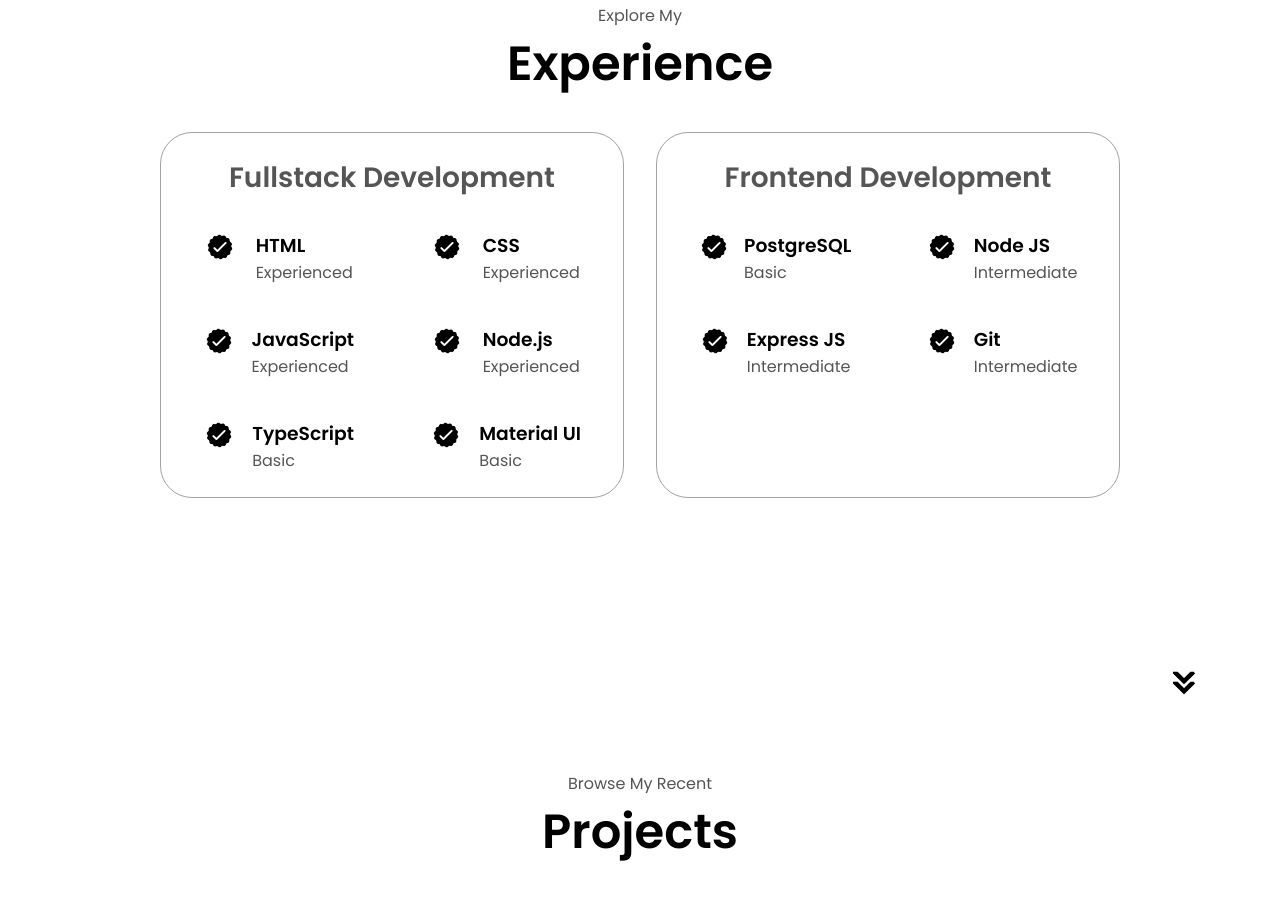
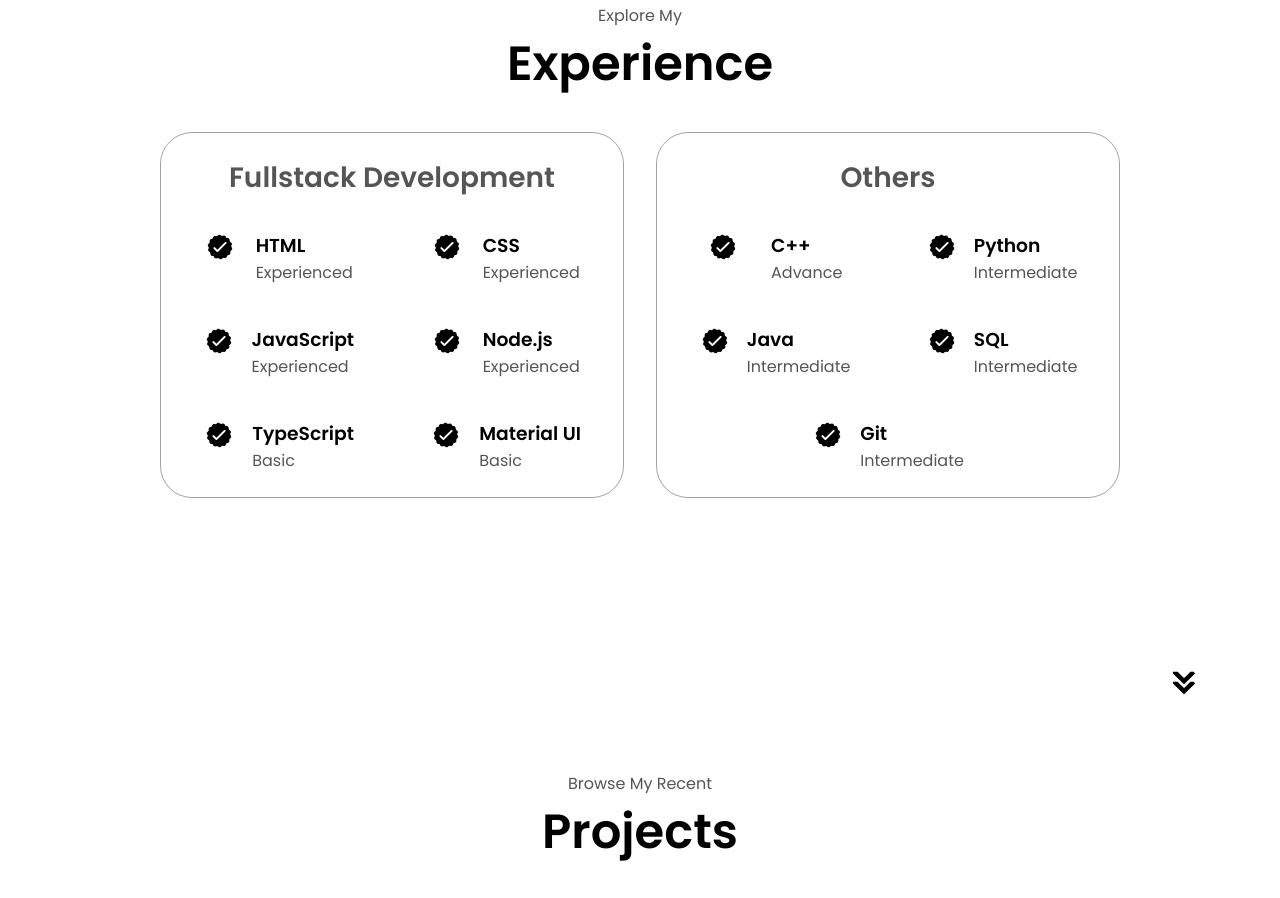
Before and after one commit to anmolgrewal21/anmolgrewal21.github.io, a plain HTML site: page index.html in a window 1280 px wide. Shown: the part 1693-2591 px from the top of the page. Drawn offline with Linux system fonts and the light colour scheme.

Commit message:
changes to experiance secion1

```diff
--- a/index.html
+++ b/index.html
@@ -199,7 +199,7 @@
             </div>
           </div>
           <div class="details-container">
-            <h2 class="experience-sub-title">Frontend Development</h2>
+            <h2 class="experience-sub-title">Others</h2>
             <div class="article-container">
               <article>
                 <img
@@ -208,8 +208,8 @@
                   class="icon"
                 />
                 <div>
-                  <h3>PostgreSQL</h3>
-                  <p>Basic</p>
+                  <h3>C++</h3>
+                  <p>Advance</p>
                 </div>
               </article>
               <article>
@@ -219,7 +219,7 @@
                   class="icon"
                 />
                 <div>
-                  <h3>Node JS</h3>
+                  <h3>Python</h3>
                   <p>Intermediate</p>
                 </div>
               </article>
@@ -230,7 +230,18 @@
                   class="icon"
                 />
                 <div>
-                  <h3>Express JS</h3>
+                  <h3>Java</h3>
+                  <p>Intermediate</p>
+                </div>
+              </article>
+              <article>
+                <img
+                  src="./assets/checkmark.png"
+                  alt="Experience icon"
+                  class="icon"
+                />
+                <div>
+                  <h3>SQL</h3>
                   <p>Intermediate</p>
                 </div>
               </article>
```
